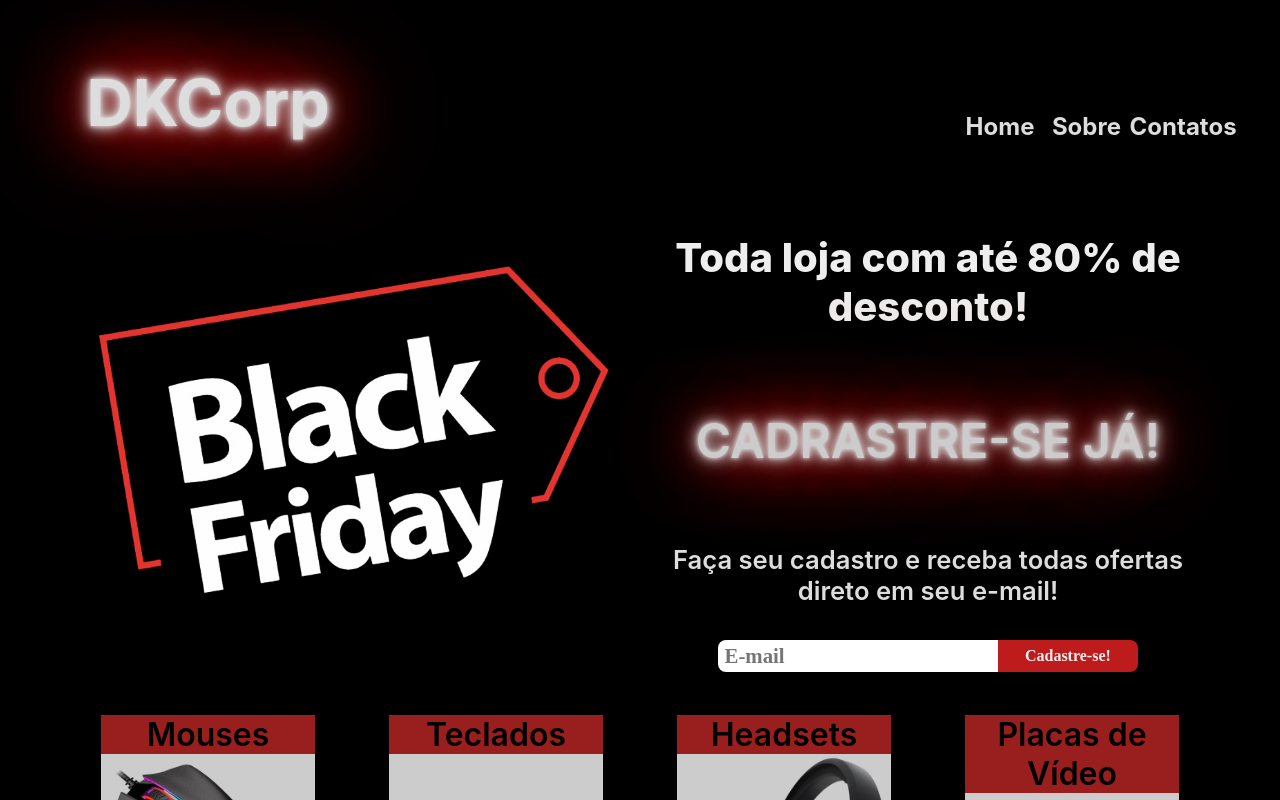
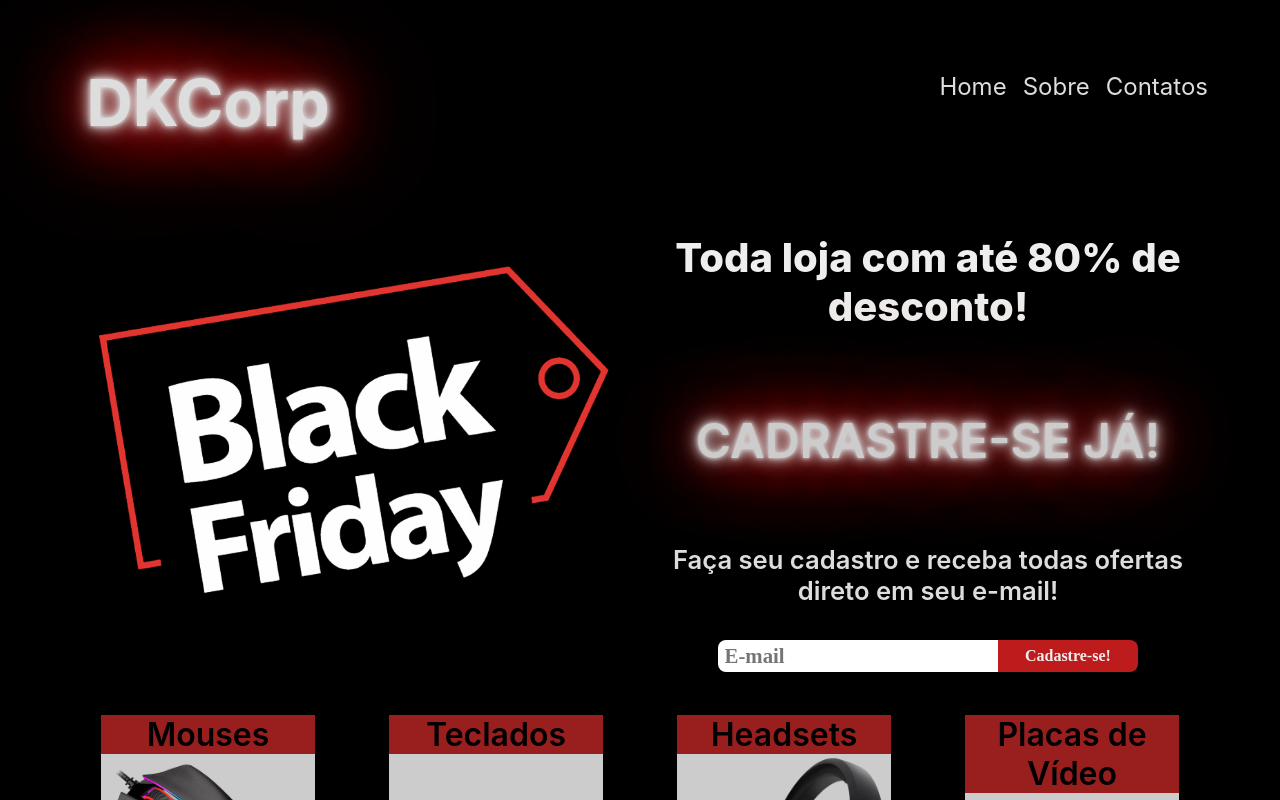
Before and after one commit to Rplalcantara/Desafio1-do-Hiring-Coders, a React (Create React App) app: page / in a window 1280 px wide. Shown: the top 800 px of the page. Built offline with nearby package versions, Linux system fonts and the light colour scheme.

Commit message:
Menu corrigido

```diff
--- a/src/Home/index.js
+++ b/src/Home/index.js
@@ -5,8 +5,8 @@
   const [email, setEmail] = useState("");
   const [cadastrado, setCadastrado] = useState(false);
 
-  let checklocal = JSON.parse(localStorage.getItem("savedEmails"))
-  let emailSavedDB = checklocal === null ? []:checklocal;
+  let checklocal = JSON.parse(localStorage.getItem("savedEmails"));
+  let emailSavedDB = checklocal === null ? [] : checklocal;
 
   function validateEmail(mail) {
     if (
@@ -14,7 +14,7 @@
         /^[a-zA-Z0-9.!#$%&'*+/=?^_`{|}~-]+@[a-zA-Z0-9-]+(?:\.[a-zA-Z0-9-]+)*$/
       )
     ) {
-      alreadyExists(email, emailSavedDB)
+      alreadyExists(email, emailSavedDB);
       return true;
     }
     alert("Por favor insira um e-mail válido!");
@@ -22,7 +22,9 @@
   }
 
   function alreadyExists(value, array) {
-    array.includes(value) ? alert("Email já cadastrado. Tente novamente.") : saveEmail()
+    array.includes(value)
+      ? alert("Email já cadastrado. Tente novamente.")
+      : saveEmail();
   }
 
   function saveEmail() {
@@ -37,18 +39,14 @@
       <S.ContainerExterno>
         {/* HEADER */}
         <S.ContainerHeader>
-        <S.Title>DKCorp</S.Title>
-        <S.MenuContainer>
-          <S.Bonkai to="/">
-            <S.MenuItem>Home</S.MenuItem>
-          </S.Bonkai>
-          <S.Bonkai to="/">
-          <S.MenuItem>Sobre</S.MenuItem>
-          </S.Bonkai>
-          <S.Bonkai to="/">
-          <S.MenuItem>Contatos</S.MenuItem>
-          </S.Bonkai>
-        </S.MenuContainer>
+          <S.Title>DKCorp</S.Title>
+          <S.MenuContainer>
+            <S.MenuItem to="/">Home</S.MenuItem>
+
+            <S.MenuItem to="/">Sobre</S.MenuItem>
+
+            <S.MenuItem to="/">Contatos</S.MenuItem>
+          </S.MenuContainer>
         </S.ContainerHeader>
         {/* MAIN */}
         {/* FIRST PART */}
@@ -128,7 +126,10 @@
       {/* FOOTER */}
       <S.Foot>
         <S.IconBox>
-          <S.Bonkai to={{ pathname: "https://github.com/Rplalcantara" }} target="_blank">
+          <S.Bonkai
+            to={{ pathname: "https://github.com/Rplalcantara" }}
+            target="_blank"
+          >
             <S.Icon3d className="fa fa-github fa-3x"></S.Icon3d>
           </S.Bonkai>
           <S.Bonkai to="/">
--- a/src/Home/style.js
+++ b/src/Home/style.js
@@ -47,24 +47,22 @@
 `;
 
 export const MenuContainer = styled.div`
-  display: grid;
-  grid-template-columns: repeat(3, 10%);
-  justify-content: right;
-  align-content: end;
+  display: flex;
+  align-items: center;
+  justify-self: right;
 
   @media (max-width: 600px) {
     margin-top: 2rem;
-    justify-content: center;
-    align-content: end;
-    grid-template-columns: repeat(3, 25%);
+    justify-self: center;
   }
 `;
 
-export const MenuItem = styled.h1`
+export const MenuItem = styled(Link)`
   color: #ddd;
   font-size: 1.5rem;
-  margin: 0;
+  margin: 0.5rem;
   padding: 0;
+  text-decoration: none;
 `;
 
 export const Title = styled.header`
```
